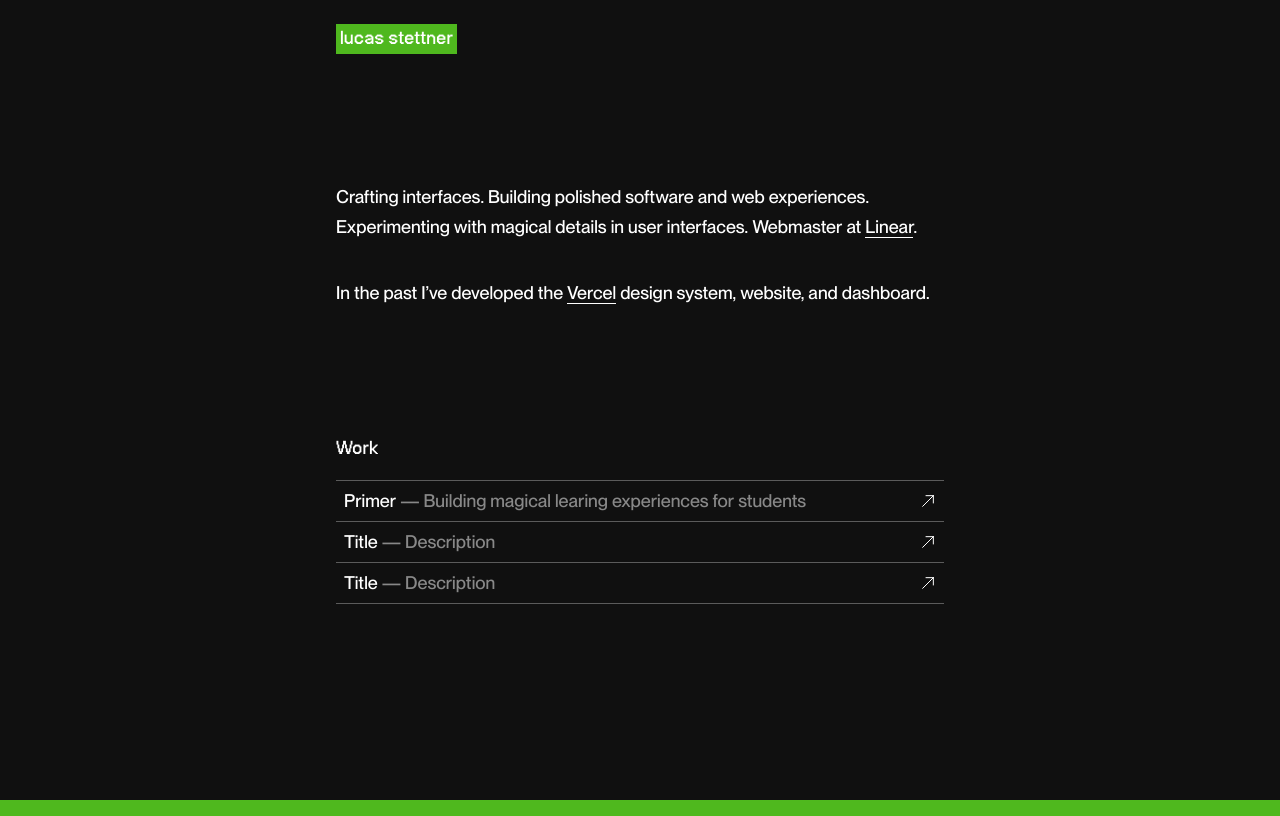
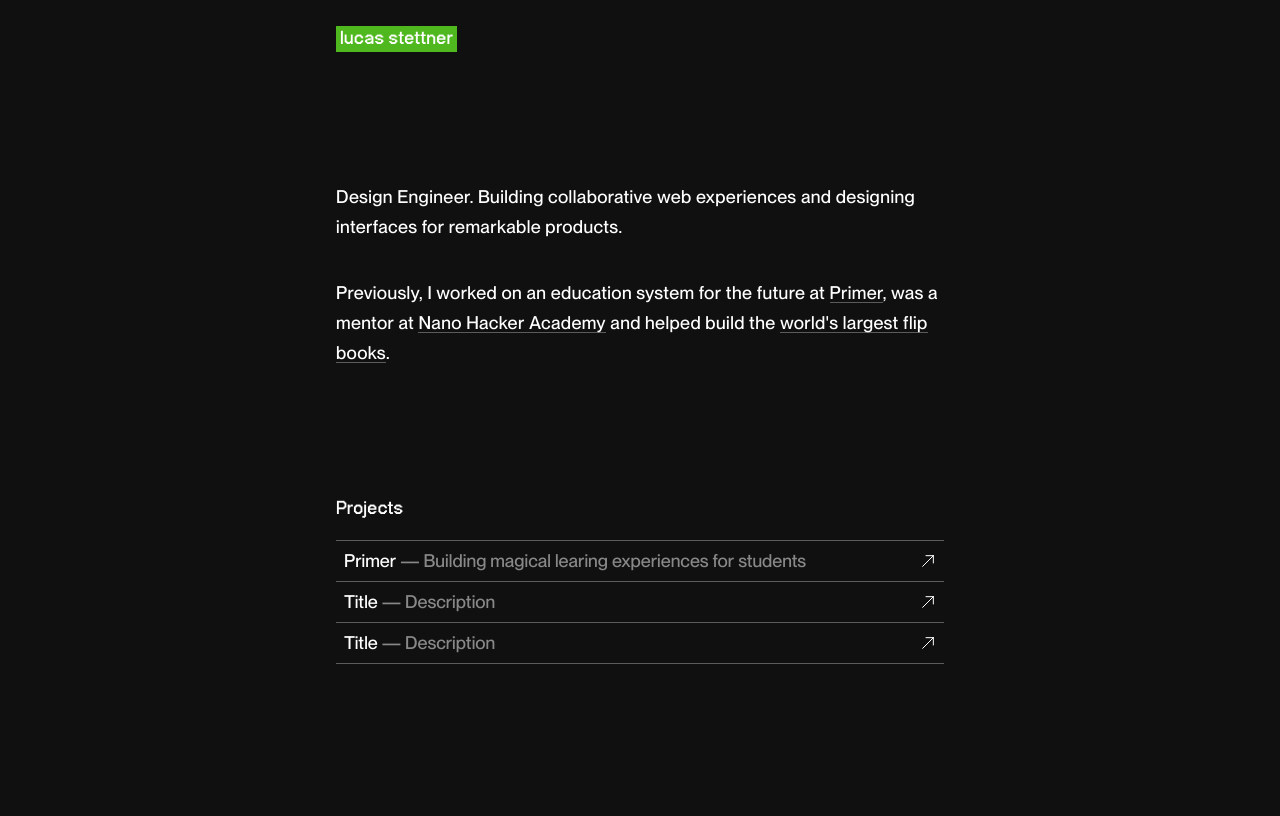
Before and after one commit to lucas8/lucasstettner, a Svelte app: page / in a window 1280 px wide. Built offline with nearby package versions, Linux system fonts and the light colour scheme; a web font is replaced by a local one.

Commit message:
add real copy

```diff
--- a/src/App.svelte
+++ b/src/App.svelte
@@ -5,8 +5,7 @@
   import Nav from './lib/Nav.svelte'
   import primerCover from './assets/primer-cover.png'
 
-  // TODO: load fonts
-  // TODO: do a pass on these again
+  // TODO: do a pass on colors these again
   const COLORS = ['255, 0, 153', '143, 69, 0', '79, 184, 30', '181, 185, 0']
 
   const setFavicon = (color: string) => {
@@ -35,18 +34,22 @@
   <Nav />
   <section id="about" in:fade>
     <p>
-      Crafting interfaces. Building polished software and web experiences.
-      Experimenting with magical details in user interfaces. Webmaster at <a
-        href="/">Linear</a
+      Design Engineer. Building collaborative web experiences and designing
+      interfaces for remarkable products.
+    </p>
+    <p>
+      Previously, I worked on an education system for the future at <a
+        href="https://primer.com">Primer</a
+      >, was a mentor at
+      <a href="https://www.nanohackers.org/">Nano Hacker Academy</a> and helped
+      build the
+      <a href="https://beamcenter.org/beamprojectnyc2019"
+        >world's largest flip books</a
       >.
-    </p>
-    <p style="margin-top: 36px">
-      In the past I’ve developed the <a href="/">Vercel</a> design system, website,
-      and dashboard.
     </p>
   </section>
   <section id="work" in:fade={{ delay: 200 }}>
-    <h2>Work</h2>
+    <h2>Projects</h2>
     <ul>
       <Item
         src={primerCover}
@@ -71,6 +74,10 @@
     color: #fff;
     line-height: 1.875rem;
     font-weight: 500;
+    letter-spacing: 0.02em;
+  }
+  p:not(:first-child) {
+    margin-top: 36px;
   }
   section {
     padding-top: 128px;
@@ -81,32 +88,18 @@
     font-weight: 700;
     margin-bottom: 1.125rem;
   }
-
   a {
     text-decoration: none;
     color: #fff;
     transition: color ease 100ms;
     position: relative;
+    background-image: linear-gradient(#ffffff50, #ffffff50);
+    background-position: 0% 100%;
+    background-repeat: no-repeat;
+    background-size: 100% 1.5px;
   }
-
   a:hover {
     color: rgba(255, 255, 255, 0.5);
-  }
-
-  a::before {
-    content: '';
-    position: absolute;
-    width: 100%;
-    height: 1px;
-    bottom: 0;
-    background: #ffffff;
-    transform: translateY(1px);
-    transition: all ease 100ms;
-    opacity: 1;
-  }
-
-  a:hover::before {
-    transform: translateY(3px);
-    opacity: 0;
+    background-size: 0% 1px;
   }
 </style>
--- a/src/lib/Item.svelte
+++ b/src/lib/Item.svelte
@@ -97,4 +97,9 @@
   li:not(:last-child) {
     border-bottom-width: 0px;
   }
+  @media only screen and (max-width: 600px) {
+    .description {
+      display: none;
+    }
+  }
 </style>
--- a/src/lib/Nav.svelte
+++ b/src/lib/Nav.svelte
@@ -19,12 +19,14 @@
     align-items: center;
     justify-content: center;
     height: 30px;
-    background: rgb(var(--color-primary));
-    padding: 0px 4px;
-    transition: all ease 150ms;
     cursor: pointer;
   }
-  div:hover {
+  h1 {
+    transition: all ease 150ms;
+    padding: 0px 4px;
+    background: rgb(var(--color-primary));
+  }
+  div:hover h1 {
     transform: rotate(5deg);
   }
 </style>
```
